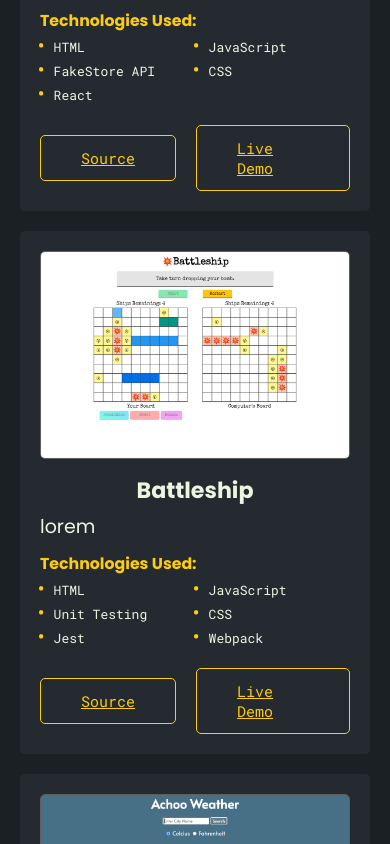
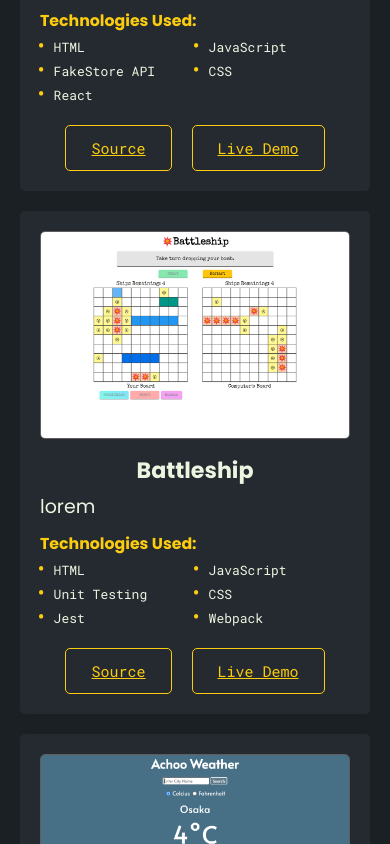
Before and after one commit to khunhour/portfolio, a React (Create React App) app: page / in a window 390 px wide. Shown: the part 1980-2824 px from the top of the page. Built offline with nearby package versions, Linux system fonts and the light colour scheme.

Commit message:
added media query to project buttons

```diff
--- a/src/components/Projects/Project.css
+++ b/src/components/Projects/Project.css
@@ -84,3 +84,9 @@
 		margin-right: auto;
 	}
 }
+
+@media (max-width: 400px) {
+	.project-buttons .link-button {
+		padding: 12px 25px;
+	}
+}
```
